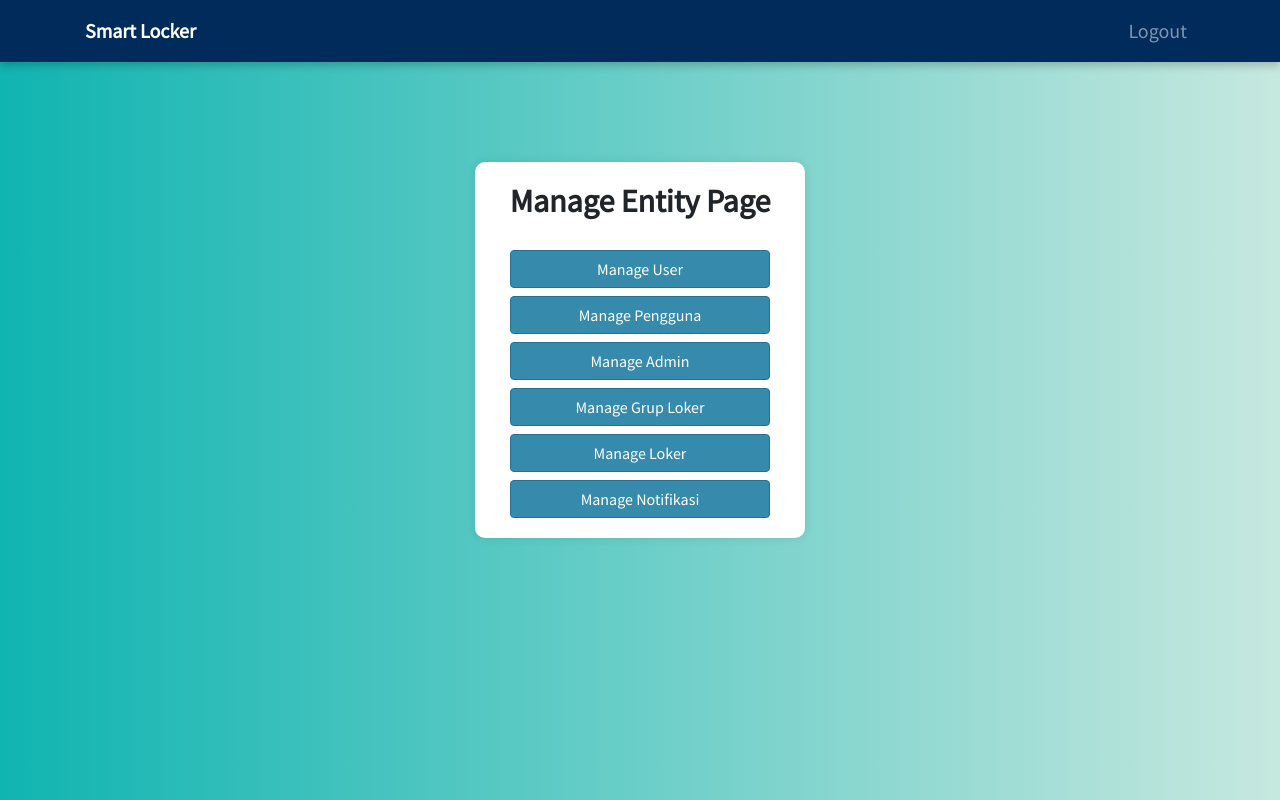
After one commit to RPL-SprintMasters/smart-locker, a Django app: page /admin/manage/ in a window 1280 px wide. The commit adds this page. Run offline with Django 4.2, Linux system fonts and the light colour scheme; a user stored in the database is signed in; some libraries are stand-ins or nearby versions.

Commit message:
buat manage entity for admin

```diff
--- a/app_admin/templates/dashboard_admin.html
+++ b/app_admin/templates/dashboard_admin.html
@@ -31,6 +31,11 @@
                         <input type="text" aria-labelledby="status" class="form-control" placeholder="" value="Admin" id="status-edit" disabled="true">
                     </div>
 				</div>
+				<div class="btn-toolbar mt-3 mx-3" role="toolbar" aria-label="Toolbar with button groups">
+					<div class="btn-group me-2" role="group" aria-label="First group">
+						<a href="{% url 'app_admin:manage' %}" class="btn btn-primary btn-block">Manage Entity</a>
+					</div>
+				</div>
 			</div>
 		</div>
 	</div>
--- /dev/null
+++ b/app_admin/templates/manage.html
@@ -0,0 +1,20 @@
+{% extends 'base.html' %}
+{% load static %}
+{% block meta %}
+<title>Manage - Smart Locker</title>
+{% endblock meta %}
+
+{% block content %}
+<link rel="stylesheet" type="text/css" href="{% static 'css/style.css' %}">
+<div class="content-container d-flex align-items-center justify-content-center mx-auto">
+	<div class="container col-md-12">
+		<h2><strong>Manage Entity Page</strong></h2>
+		<a href="/admin_django/authentication/usermanage/" class="btn btn-primary btn-custom btn-block">Manage User</a>
+        <a href="/admin_django/authentication/pengguna/" class="btn btn-primary btn-custom btn-block">Manage Pengguna</a>
+        <a href="/admin_django/authentication/admin/" class="btn btn-primary btn-custom btn-block">Manage Admin</a>
+        <a href="/admin_django/app_pengguna/gruploker/" class="btn btn-primary btn-custom btn-block">Manage Grup Loker</a>
+        <a href="/admin_django/app_pengguna/loker/" class="btn btn-primary btn-custom btn-block">Manage Loker</a>
+        <a href="/admin_django/app_pengguna/notifikasi/" class="btn btn-primary btn-custom btn-block">Manage Notifikasi</a>
+	</div>
+</div>
+{% endblock content %}
--- a/app_admin/urls.py
+++ b/app_admin/urls.py
@@ -4,4 +4,5 @@ from app_admin.views import *
 app_name = 'app_admin'
 urlpatterns = [
     path('dashboard/', dashboard_admin, name='dashboard_admin'),
+    path('manage/', manage, name='manage'),
 ]
--- a/app_admin/views.py
+++ b/app_admin/views.py
@@ -7,3 +7,10 @@ def dashboard_admin(request):
     username = request.user.username
     context['username'] = username
     return render(request, 'dashboard_admin.html', context=context)
+
+@login_required
+def manage(request):
+    context = dict()
+    username = request.user.username
+    context['username'] = username
+    return render(request, 'manage.html', context=context)
--- a/app_pengguna/templates/dashboard_pengguna.html
+++ b/app_pengguna/templates/dashboard_pengguna.html
@@ -41,7 +41,7 @@
 					<div class="btn-group" role="group" aria-label="Third group">
 						<a href="{% url 'app_pengguna:kembalikan_loker' %}" class="btn btn-primary btn-block">Kembalikan Loker</a>
 					</div>
-				  </div>
+				</div>
 			</div>
 		</div>
 	</div>
```
Also changed, not shown: authentication/views.py (+18 -11 lines).
